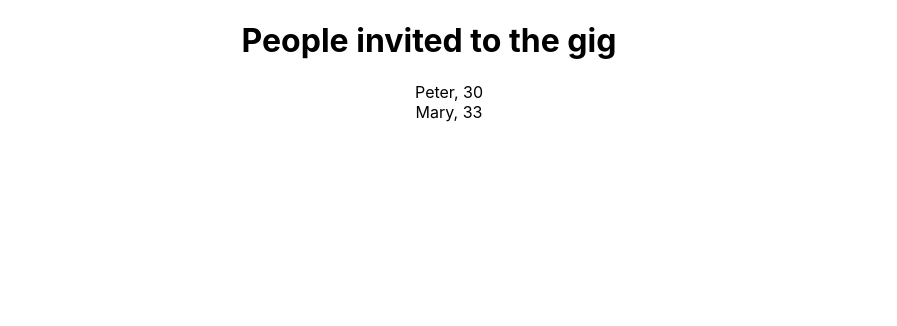
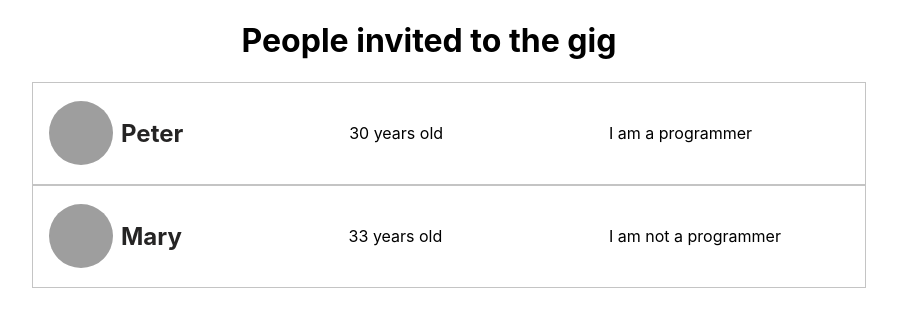
Before and after one commit to ptorrsmith/react-with-typescript, a React (Create React App) app: page / in a window 1280 px wide. Shown: the top 326 px of the page, without its empty margins (211-1108 px from the left). Built offline with nearby package versions, Linux system fonts and the light colour scheme; grey boxes are pictures that could not be loaded.

Commit message:
add renderList function and use within our <ul />

```diff
--- a/src/components/List.tsx
+++ b/src/components/List.tsx
@@ -11,13 +11,29 @@ interface iProps {
 
 const List: React.FC<iProps> = ({ people }) => {
 
+  const renderList = ():JSX.Element[] => { // define the type of the return value for this function
+    return people.map((person) => {
+      return (
+        <li className="List">
+        <div className="List-header">
+          <img src={person.url} alt={person.name} className="List-img" />
+          <h2>{person.name}</h2>
+        </div>
+        <p>{person.age} years old</p>
+        <p className="List-note">{person.note}</p>
+      </li>
+      )
+    })
+  }
+
   return (
     <ul>
-      {people.map(person => {
+      {renderList()}
+      {/* {people.map(person => {
         return (
           <div key={person.name}>{person.name}, {person.age}</div>
         )
-      })}
+      })} */}
     </ul>
   )
 }
```
